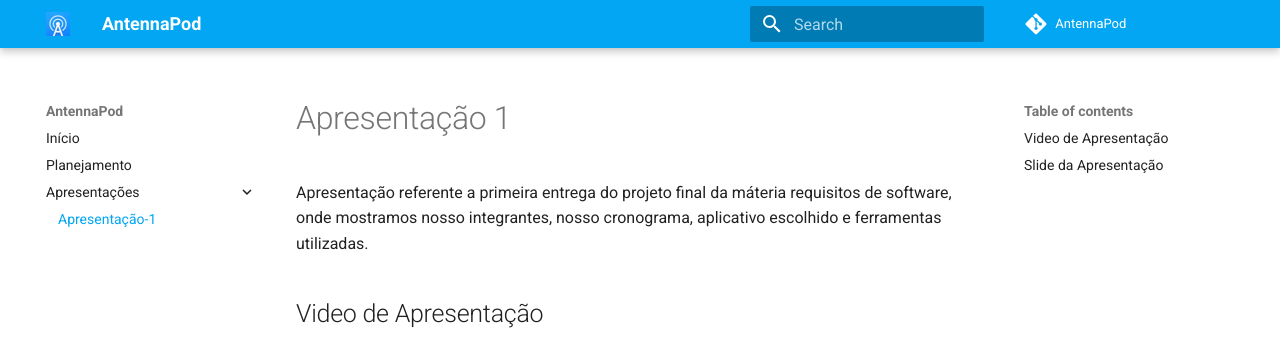
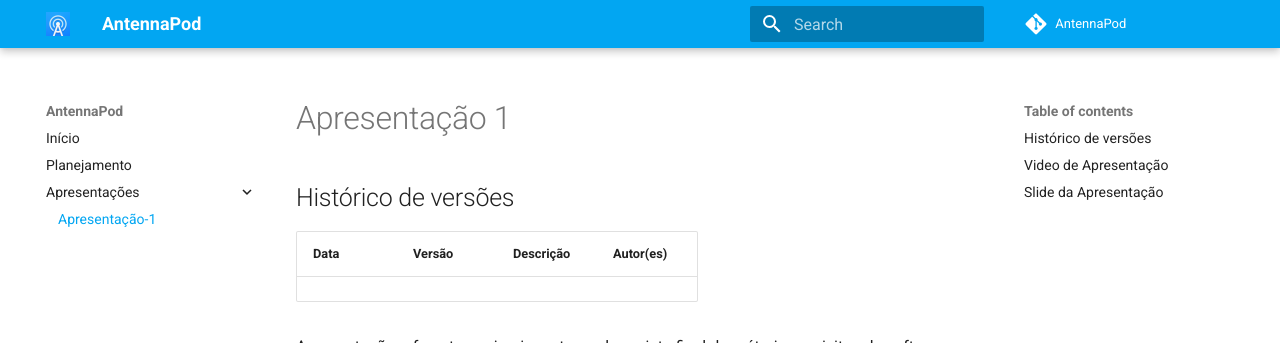
Before and after one commit to Requisitos-de-Software/2021.2-AntennaPod, an MkDocs documentation site: the page built from docs/apresentacoes/apresentacao1.md, in a window 1280 px wide and 900 px high, cut to the strip 0-343 px from the top of the window. Built offline with MkDocs 1.6.1 and Material for MkDocs 9.7.7, drawn with Linux system fonts in a browser that asks for light colours; comment, search, counter and statistics services are not loaded.

Commit message:
Adicao do historico de versoes

```diff
--- a/docs/apresentacoes/apresentacao1.md
+++ b/docs/apresentacoes/apresentacao1.md
@@ -1,4 +1,9 @@
 # Apresentação 1
+
+## Histórico de versões
+| Data         | Versão   | Descrição              | Autor(es)               |
+|--------------|----------|------------------------|-------------------------|
+|             |         |                |                       |
 
 Apresentação referente a primeira entrega do projeto final da máteria requisitos de software, onde mostramos nosso integrantes, nosso cronograma, aplicativo escolhido e ferramentas utilizadas.
 
```
